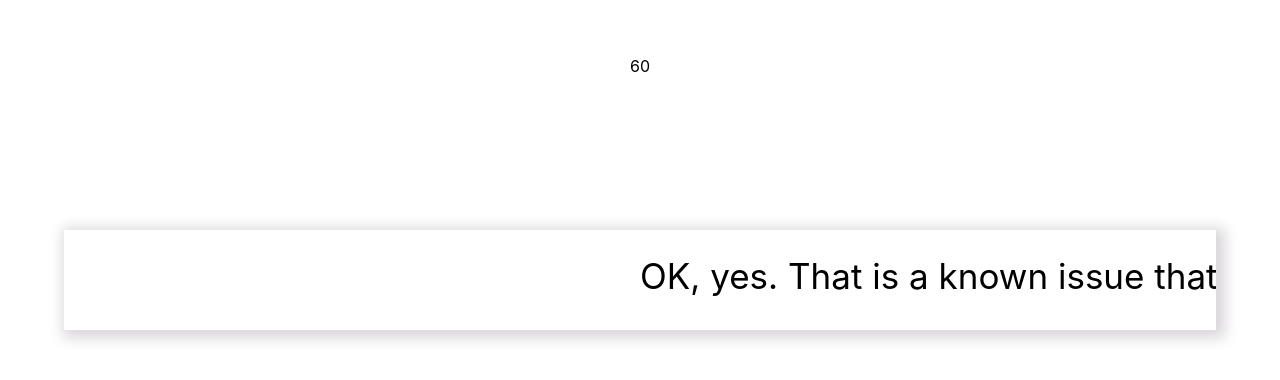
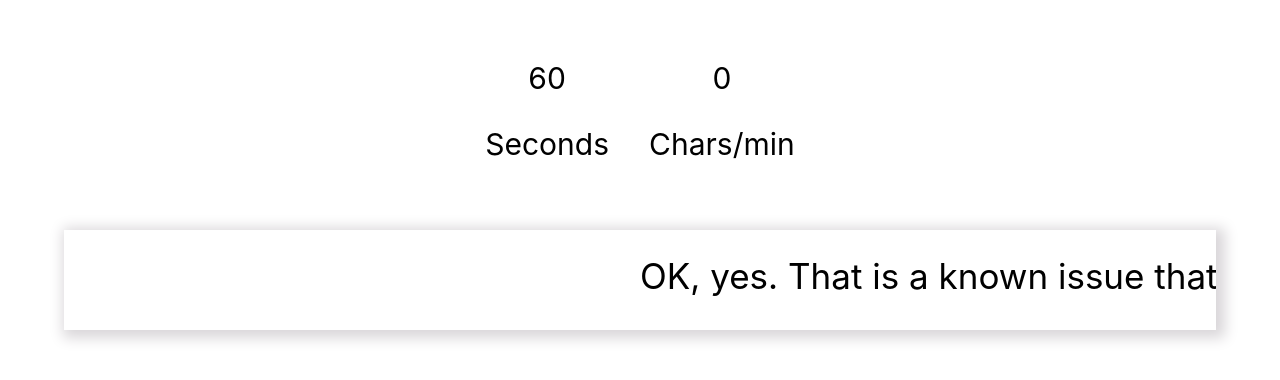
Before and after one commit to Katelynshapoval/TypingSpeed, a React (Create React App) app: page / in a window 1280 px wide. Shown: the part 120-500 px from the top of the page. Built offline with nearby package versions, Linux system fonts and the light colour scheme.

Commit message:
Chars/min

```diff
--- /dev/null
+++ b/src/Analysis.js
@@ -0,0 +1,18 @@
+import { useEffect, useState } from "react";
+
+function Analysis({ time, symbols }) {
+  return (
+    <div className="analysisWrapper">
+      <div className="analysis">
+        {time}
+        <p>Seconds</p>
+      </div>
+      <div className="analysis">
+        {symbols}
+        <p>Chars/min</p>
+      </div>
+    </div>
+  );
+}
+
+export default Analysis;
--- a/src/App.css
+++ b/src/App.css
@@ -56,7 +56,14 @@
   text-align: right;
 }
 
-.timer {
+.analysisWrapper {
+  display: inline-block;
   position: absolute;
   top: 20%;
+  text-align: center;
+  font-size: 30px;
 }
+.analysis {
+  display: inline-block;
+  margin: 20px;
+}
--- a/src/App.js
+++ b/src/App.js
@@ -1,6 +1,6 @@
 import "./App.css";
 import TextField from "./TextField";
-import Timer from "./Timer";
+import Analysis from "./Analysis";
 import { useState, useEffect, useRef } from "react";
 
 function App() {
@@ -103,7 +103,7 @@ function App() {
 
   return (
     <div className="App">
-      <Timer time={time} />
+      <Analysis time={time} symbols={(finishedText + userText).length} />
       <TextField
         userText={userText}
         TestText={TestText}
--- a/src/Timer.js
+++ /dev/null
@@ -1,11 +0,0 @@
-import { useEffect, useState } from "react";
-
-function Timer({ time }) {
-  return (
-    <div className="timer">
-      <p>{time}</p>
-    </div>
-  );
-}
-
-export default Timer;
```
